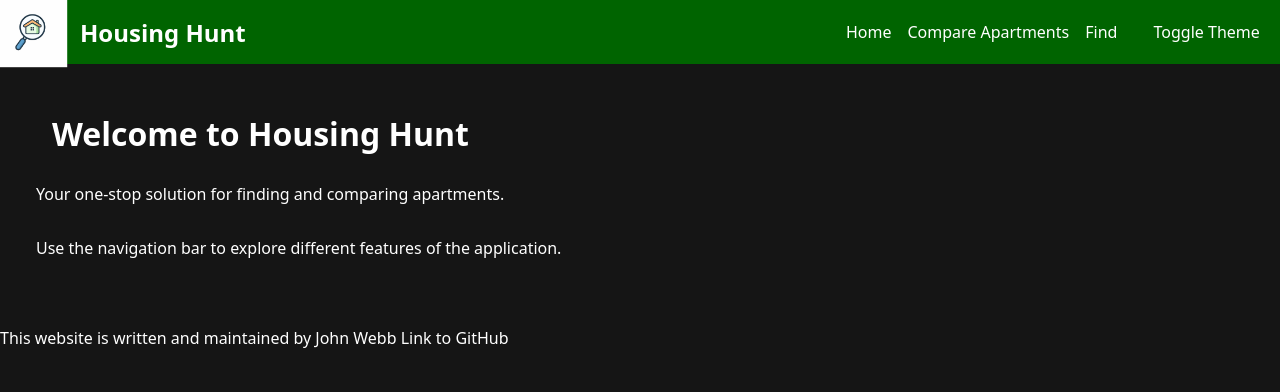
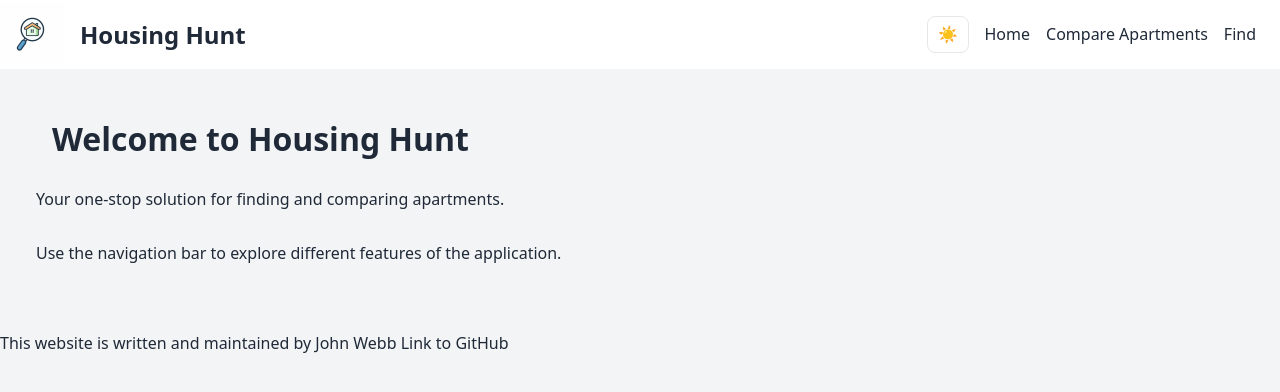
Before and after one commit to johnr-webb/my-ts-page, a website built with Vite: page index.html in a window 1280 px wide. Built offline with nearby package versions, Linux system fonts and the light colour scheme; no server answers.

Commit message:
Getting worse before getting better

```diff
--- a/src/components/NavBar.ts
+++ b/src/components/NavBar.ts
@@ -12,14 +12,10 @@ const NavBar = (mount: HTMLElement) => {
       <h2 class="nav-title">Housing Hunt</h2>
     </div>
     <ul class="nav-items">
+      <li><p class="theme-btn">🌙</p></li>
       <li><a href="#" id="home-link">Home</a></li>
       <li><a href="#" id="compare-link">Compare Apartments</a></li>
       <li><a href="#" id="find-link">Find</a></li>
-      <li>
-        <button id="theme-toggle" type="button" aria-label="Toggle Theme">
-          Toggle Theme
-        </button>
-      </li>
     </ul>
   `;
 
@@ -43,12 +39,10 @@ const NavBar = (mount: HTMLElement) => {
       e.preventDefault();
       navigateTo("/find");
     });
-
   // Setup theme toggle button
   const themeBtn =
-    navBarElement.querySelector<HTMLButtonElement>("#theme-toggle");
+    navBarElement.querySelector<HTMLParagraphElement>(".theme-btn");
   if (themeBtn) setupThemeToggle(themeBtn);
-
   return navBarElement;
 };
 
--- a/src/components/Theme.ts
+++ b/src/components/Theme.ts
@@ -1,21 +1,33 @@
-export let savedTheme = (() => {
-  try {
-    const v = localStorage.getItem("theme");
-    console.log("Detecting theme preference... found:", v);
-    if (v) return v;
-  } catch {}
-  return window.matchMedia &&
-    window.matchMedia("(prefers-color-scheme: light)").matches
-    ? "light"
-    : "dark";
-})();
+export function setupThemeToggle(button: HTMLParagraphElement) {
+  const getInitialTheme = (): "light" | "dark" => {
+    try {
+      const stored = localStorage.getItem("theme") as "light" | "dark" | null;
+      if (stored) return stored;
+    } catch {}
 
-export function setupThemeToggle(button: HTMLButtonElement) {
-  button.addEventListener("click", () => {
-    savedTheme = savedTheme === "dark" ? "light" : "dark";
-    localStorage.setItem("theme", savedTheme);
-    document.documentElement.setAttribute("data-theme", savedTheme);
-    console.log("Changed theme to:", savedTheme);
-    button.textContent = savedTheme === "dark" ? "Light Mode" : "Dark Mode";
+    return window.matchMedia?.("(prefers-color-scheme: dark)").matches
+      ? "dark"
+      : "light";
+  };
+
+  const applyTheme = (theme: "light" | "dark") => {
+    document.documentElement.dataset.theme = theme;
+    localStorage.setItem("theme", theme);
+    button.textContent = theme === "dark" ? "🌙" : "☀️";
+  };
+
+  if (!document.documentElement.dataset.theme) {
+    applyTheme(getInitialTheme());
+  } else {
+    button.textContent =
+      document.documentElement.dataset.theme === "dark" ? "🌙" : "☀️";
+  }
+
+  button.addEventListener("click", (e) => {
+    e.preventDefault();
+    const current = document.documentElement.dataset.theme as "light" | "dark";
+    const nextTheme = current === "dark" ? "light" : "dark";
+
+    applyTheme(nextTheme);
   });
 }
--- a/src/style.css
+++ b/src/style.css
@@ -1,8 +1,28 @@
 :root {
-  /* Theme tokens */
-  --bg: #151515;
-  --text: #ffffff;
-  --shadow: #ffffff;
+  /* Base */
+  --color-background: #f3f4f6;
+  --color-surface: #ffffff;
+
+  /* Brand */
+  --color-primary: #3f3d56;
+  --color-secondary: #6b7280;
+  --color-accent: #10b981;
+
+  /* Text */
+  --color-text-primary: #1f2937;
+  --color-text-muted: #6b7280;
+
+  /* Borders */
+  --color-border: #e5e7eb;
+  --color-border-muted: #d1d5db;
+  --color-border-active: #10b981;
+
+  /* Shadows */
+  --shadow-sm: 0 1px 2px rgba(31, 41, 55, 0.06);
+  --shadow-md: 0 4px 6px rgba(31, 41, 55, 0.08),
+    0 2px 4px rgba(31, 41, 55, 0.06);
+  --shadow-lg: 0 10px 15px rgba(31, 41, 55, 0.1),
+    0 4px 6px rgba(31, 41, 55, 0.08);
 
   --radius: 6px;
   --gap: 1rem;
@@ -11,18 +31,38 @@
 
   /* Typography defaults */
   font-family: system-ui, Avenir, Helvetica, Arial, sans-serif;
-
-  color-scheme: light dark;
-  color: var(--text);
-  background-color: var(--bg);
-  font-size: var(--min-font);
 }
 
-/* Light theme overrides */
-[data-theme="light"] {
-  --bg: #ffffff;
-  --text: #000000;
-  --shadow: #000000;
+@media (prefers-color-scheme: dark) {
+  :root {
+    --color-background: #0f172a;
+    --color-surface: #111827;
+
+    --color-text-primary: #e5e7eb;
+    --color-text-muted: #9ca3af;
+
+    --color-border: #1f2937;
+    --color-border-muted: #374151;
+
+    --shadow-sm: none;
+    --shadow-md: none;
+    --shadow-lg: none;
+  }
+}
+
+html[data-theme="dark"] {
+  --color-background: #0f172a;
+  --color-surface: #111827;
+
+  --color-text-primary: #e5e7eb;
+  --color-text-muted: #9ca3af;
+
+  --color-border: #1f2937;
+  --color-border-muted: #374151;
+
+  --shadow-sm: none;
+  --shadow-md: none;
+  --shadow-lg: none;
 }
 
 html,
@@ -33,8 +73,8 @@ body {
   margin: 0;
   min-width: 320px;
   min-height: 100vh;
-  background: var(--bg);
-  color: var(--text);
+  background: var(--color-background);
+  color: var(--color-text-primary);
   transition: background-color 0.4s, color 0.4s;
 }
 
@@ -59,8 +99,8 @@ a {
   text-decoration: none;
 }
 a:hover {
-  color: var(--text);
-  background-color: var(--bg);
+  color: var(--color-text-primary);
+  background-color: var(--color-background);
 }
 
 #app-wrap {
@@ -80,19 +120,19 @@ input {
   padding: 0.5rem;
   border-radius: 8px;
   border: 1px solid rgba(255, 255, 255, 0.1);
-  background: var(--bg);
-  color: var(--text);
+  background: var(--color-background);
+  color: var(--color-text-primary);
   font-size: 1rem;
   font-family: inherit;
-  width: 100%;
+  width: 50%;
 }
 
 select {
   padding: 0.5rem;
   border-radius: 8px;
   border: 1px solid rgba(255, 255, 255, 0.1);
-  background: var(--bg);
-  color: var(--text);
+  background: var(--color-background);
+  color: var(--color-text-primary);
   font-size: 1rem;
   font-family: inherit;
 }
@@ -110,8 +150,8 @@ select {
   margin: 1rem;
   padding: 1rem;
   border-radius: 1rem;
-  background-color: var(--bg);
-  color: var(--text);
+  background-color: var(--color-background);
+  color: var(--color-text-primary);
 }
 
 .form-group {
@@ -123,13 +163,13 @@ select {
   font-size: 0.9rem;
   font-weight: bold;
   margin-bottom: 5px;
-  color: #777777;
+  color: var(--color-text-muted);
 }
 
 #add-location-btn {
   width: 100%;
   padding: 12px;
-  background-color: #4285f4; /* Google Blue */
+  background-color: var(--color-primary);
   color: white;
   border: none;
   border-radius: 6px;
@@ -138,7 +178,7 @@ select {
 }
 
 #add-location-btn:hover {
-  background-color: #357ae8;
+  background-color: var(--color-primary);
 }
 
 .logo {
@@ -156,8 +196,8 @@ button {
   font-size: 1em;
   font-weight: 500;
   font-family: inherit;
-  background: var(--accent);
-  color: var(--card);
+  background: var(--color-accent);
+  color: var(--color-surface);
   cursor: pointer;
   transition: transform 160ms ease, box-shadow 160ms ease;
 }
@@ -171,12 +211,17 @@ button:active {
 /* Theme-toggle small style */
 .theme-btn {
   background: transparent;
-  color: var(--text);
+  color: var(--color-text-primary);
   border-radius: 8px;
   padding: 0.4rem 0.6rem;
-  border: 1px solid rgba(255, 255, 255, 0.04);
+  border: 1px solid var(--color-border);
 }
-
+.theme-btn:hover {
+  background: var(--color-background);
+  color: var(--color-text-primary);
+  border: 1px solid var(--color-border-active);
+  transform: translateY(-2px);
+}
 /* NavBar */
 .navbar {
   display: flex;
@@ -184,8 +229,8 @@ button:active {
   justify-content: space-between;
   align-items: center;
   padding: 0;
-  background-color: darkgreen;
-  color: white;
+  background-color: var(--color-surface);
+  color: var(--color-text-primary);
 }
 
 .nav-title {
@@ -201,7 +246,7 @@ button:active {
   display: flex;
   gap: 1rem;
   list-style: none;
-  padding: 0;
+  padding: 0 1.5rem;
   margin: 0;
   font-size: 1rem;
 }
```
